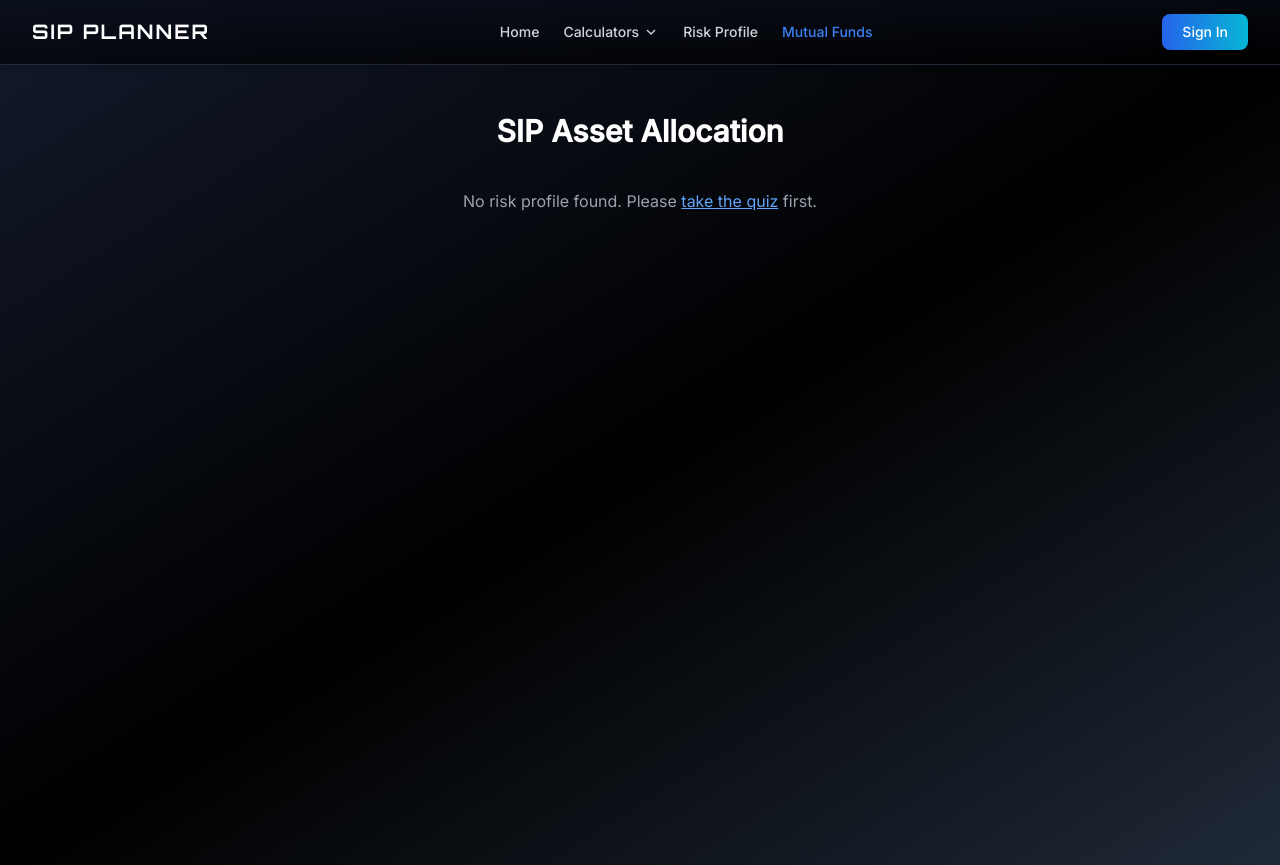
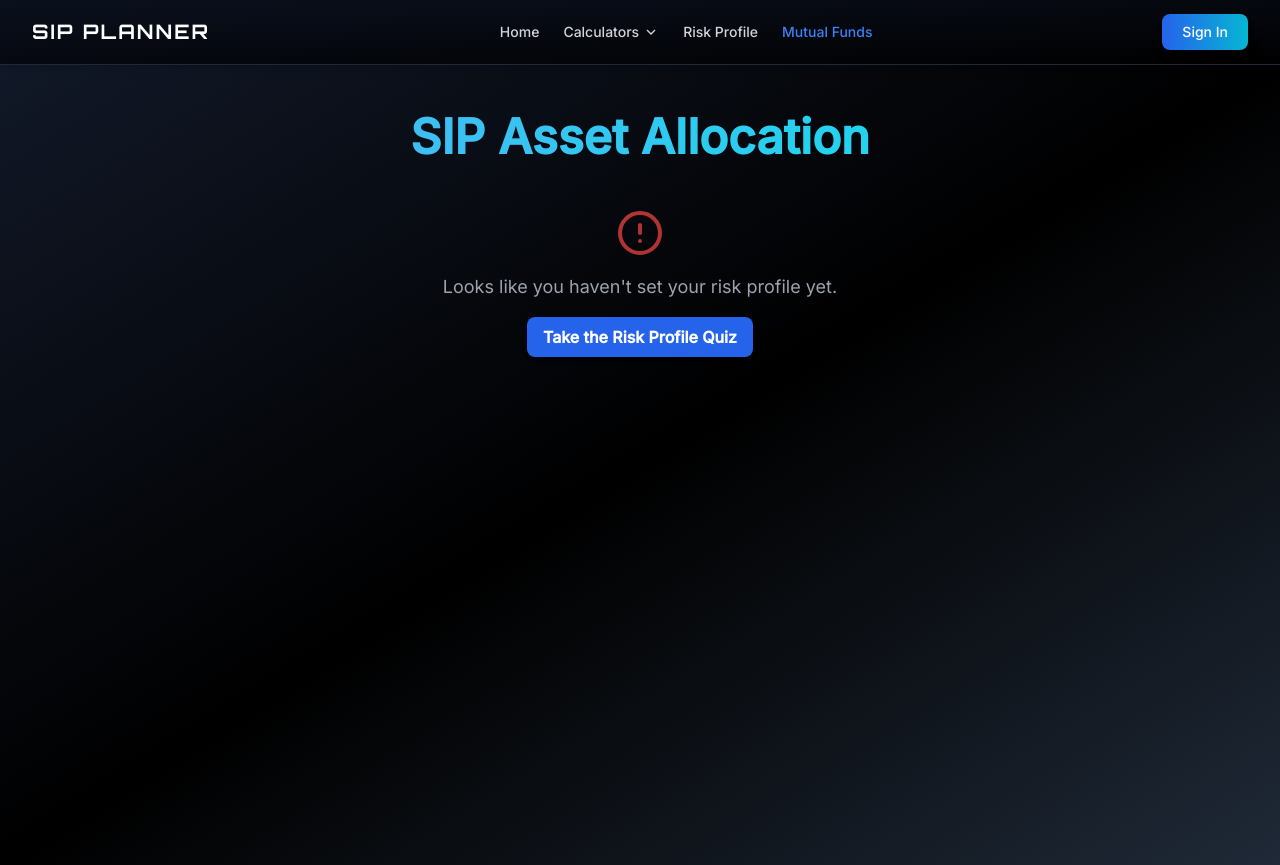
Before and after one commit to JashanVIRDI12/sip-planner, a Next.js app: page /mutual-funds in a window 1280 px wide. Built offline with nearby package versions, Linux system fonts and the light colour scheme.

Commit message:
css addition

```diff
--- a/app/mutual-funds/page.js
+++ b/app/mutual-funds/page.js
@@ -11,6 +11,7 @@ import {
 import ReactMarkdown from 'react-markdown'
 import RiskReturnChartToggle from "@/components/RiskReturnChartToggle"
 import { fetchAIResponse } from "../utils/openRouterClient"
+import { AlertCircle } from 'lucide-react'
 
 const allocations = {
     Conservative: [
@@ -132,17 +133,19 @@ Use a helpful, concise, and confident tone, as if you're guiding a new investor.
     }, [profile])
 
     return (
-        <main className="min-h-screen bg-gradient-to-br from-gray-900 via-black to-gray-800 text-white px-4 py-12">
+        <main className="min-h-screen bg-gradient-to-br from-gray-900 via-black to-gray-800 text-white px-4 pt-12 pb-2">
             <div className="max-w-5xl mx-auto">
-                <h1 className="text-3xl font-bold text-center mb-6">SIP Asset Allocation</h1>
+                <h1 className="text-5xl font-bold text-center mb-6 bg-gradient-to-r from-blue-400 via-cyan-400 to-blue-600 bg-[length:200%_200%] bg-clip-text text-transparent animate-gradient-x">
+                    SIP Asset Allocation
+                </h1>
 
                 {profile ? (
                     <>
-                        <p className="text-center text-lg mb-4">
+                        <p className="text-center text-lg mb-8">
                             Based on your <span className="text-blue-400 font-semibold">{profile}</span> risk profile
                         </p>
 
-                        <div className="bg-[#1f2937] border border-purple-600 text-purple-300 rounded-lg p-4 mb-6 text-sm leading-relaxed">
+                        <div className="bg-[#1f2937] border border-purple-600 text-purple-300 rounded-lg p-4 mb-8 text-sm leading-relaxed">
                             <h3 className="font-semibold text-purple-400 mb-2">💡 AI Suggestion</h3>
                             {isLoading ? (
                                 <div className="animate-pulse space-y-2">
@@ -216,14 +219,17 @@ Use a helpful, concise, and confident tone, as if you're guiding a new investor.
                         ))}
                     </>
                 ) : (
-                    <div className="text-center mt-10 text-gray-400">
-                        <p>
-                            No risk profile found. Please{' '}
-                            <a href="/risk-profile" className="text-blue-400 underline">
-                                take the quiz
-                            </a>{' '}
-                            first.
+                    <div className="mt-12 flex flex-col items-center justify-center text-center animate-fade-in-up">
+                        <AlertCircle className="w-12 h-12 text-red-500 mb-4 animate-pulse" />
+                        <p className="text-lg text-gray-400">
+                            Looks like you haven&apos;t set your risk profile yet.
                         </p>
+                        <a
+                            href="/risk-profile"
+                            className="mt-4 inline-block bg-blue-600 hover:bg-blue-700 text-white font-semibold py-2 px-4 rounded-lg transition-all duration-300 hover:scale-105 shadow-md"
+                        >
+                            Take the Risk Profile Quiz
+                        </a>
                     </div>
                 )}
             </div>
--- a/tailwind.config.js
+++ b/tailwind.config.js
@@ -20,6 +20,8 @@ module.exports = {
       animation: {
         'fade-in-fast': 'fadeIn 0.3s ease-out',
         shimmer: 'shimmer 4s linear infinite',
+        'fade-in-up': 'fadeInUp 0.6s ease-out',
+        'gradient-x': 'gradientX 5s ease infinite',
       },
       keyframes: {
         fadeIn: {
@@ -30,6 +32,20 @@ module.exports = {
           '0%': { backgroundPosition: '0% 50%' },
           '100%': { backgroundPosition: '200% 50%' },
         },
+        fadeInUp: {
+          '0%': {
+            opacity: 0,
+            transform: 'translateY(20px)',
+          },
+          '100%': {
+            opacity: 1,
+            transform: 'translateY(0)',
+          },
+        },
+        gradientX: {
+          '0%, 100%': { backgroundPosition: '0% 50%' },
+          '50%': { backgroundPosition: '100% 50%' },
+        },
       },
     },
   },
```
